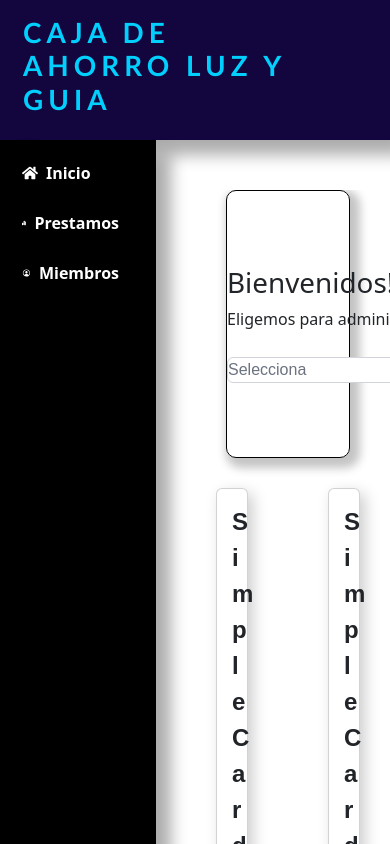
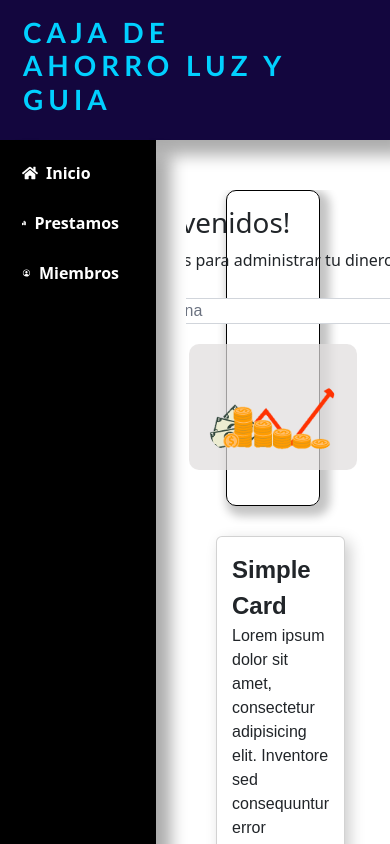
Before and after one commit to allanDev9/TidyTask, a React (Vite) app: page / in a window 390 px wide. Built offline with nearby package versions, Linux system fonts and the light colour scheme; a web font is replaced by a local one.

Commit message:
apply responsive in the page - home

```diff
--- a/src/pages/css-pages/Home.scss
+++ b/src/pages/css-pages/Home.scss
@@ -70,3 +70,45 @@ img {
   text-align: left; /* Centra el texto */
   margin-bottom: 4rem;
 }
+@media (max-width: 800px) {
+  .container-card-principal {
+    display: flex;
+    justify-content: center;
+    align-items: center;
+    flex-direction: column;
+    padding: 15px;
+    border: 1px solid black;
+    border-radius: 10px;
+    margin-left: 40px;
+    margin-right: 70px;
+    box-shadow: 5px 5px 10px 5px rgba(0, 0, 0, 0.234);
+    background-color: rgba(255, 255, 255, 0.714);
+  }
+  img{
+    width: 20vh;
+    margin-top: 20px;
+  }
+
+  .card-container {
+    display: flex; /* Alinea los elementos hijos en fila */
+    flex-direction: column; /* Dirección horizontal */
+    justify-content: center; /* Espacio uniforme entre las tarjetas */
+    align-items: center;
+    flex-wrap: wrap; /* Permite que las tarjetas bajen a la siguiente fila si no caben */
+    gap: 20px; /* Espaciado entre tarjetas */
+    padding: 20px; /* Espaciado interno del contenedor */
+    margin-right: 40px;
+  }
+
+  /* Estilo para las tarjetas individuales */
+  .card {
+    flex: 1 1 calc(33.33% - 40px); /* Tamaño dinámico, ajusta 3 por fila */
+    max-width: 200vh;
+    margin: 10px; /* Margen entre tarjetas */
+    box-shadow: 5px 5px 15px rgba(0, 0, 0, 0.2); /* Sombra para resaltar las tarjetas */
+    border-radius: 8px; /* Bordes redondeados */
+    padding: 15px; /* Espaciado interno */
+    text-align: left; /* Centra el texto */
+    margin-bottom: 4rem;
+  }
+}
```
